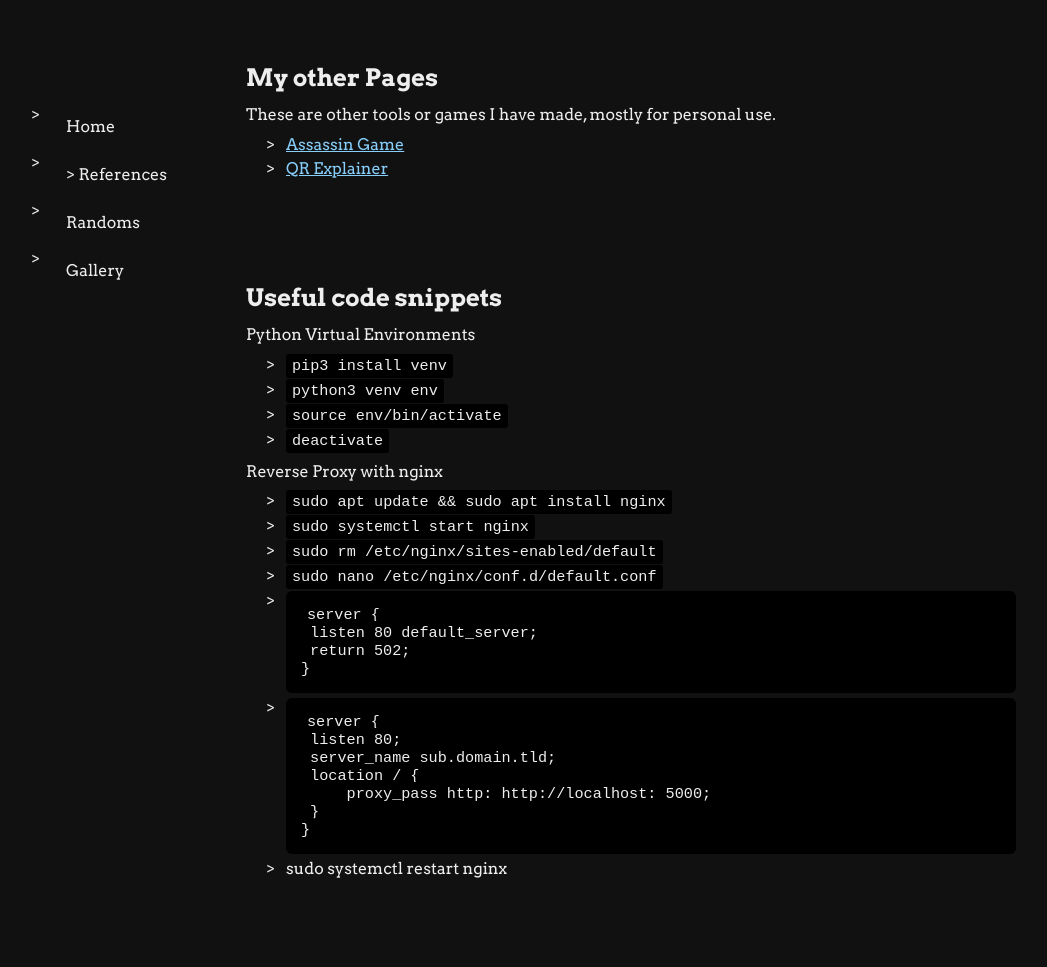
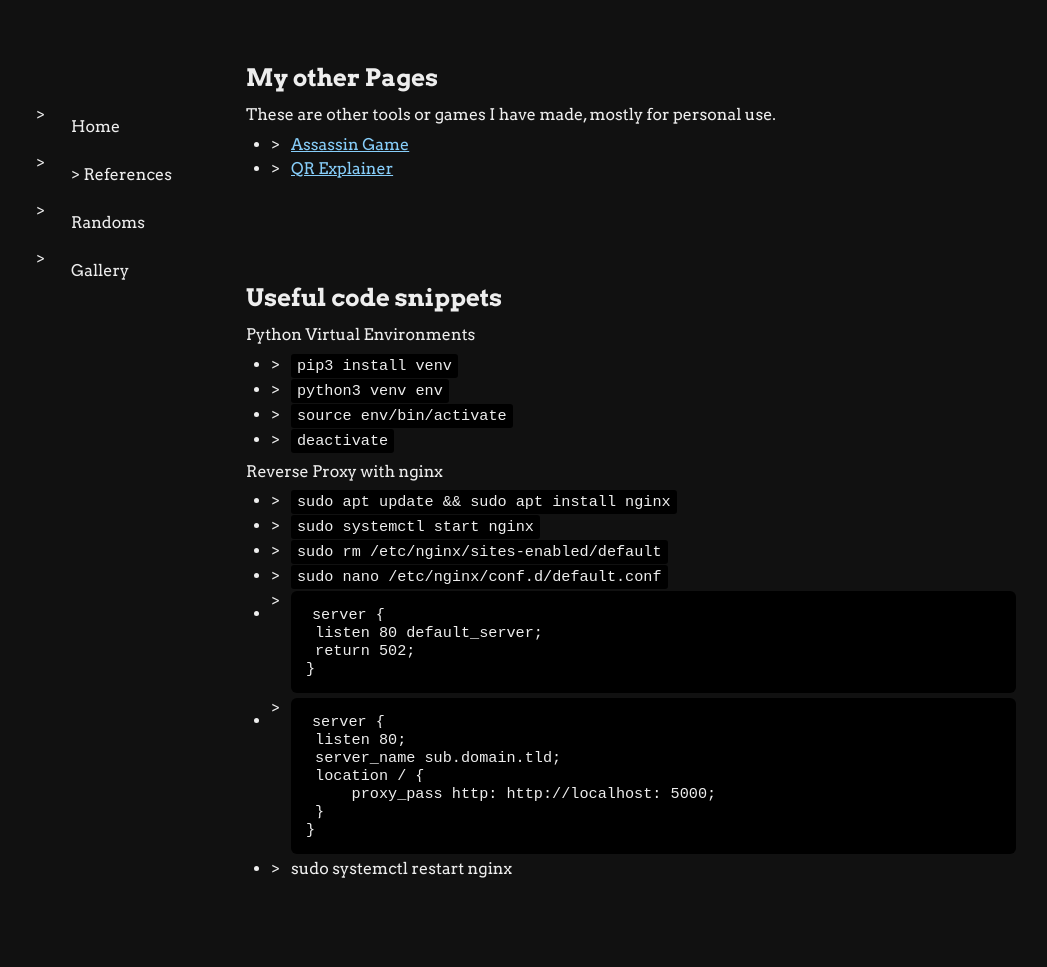
Before and after one commit to a-842/website, a Flask app: page /references in a window 1280 px wide. Shown: the part 202-1169 px from the top of the page, without its empty margins (9-1056 px from the left). Run offline with Flask 3, Linux system fonts and the light colour scheme; some libraries are stand-ins or nearby versions.

Commit message:
Revert "fix list?"
This reverts commit d1b506e57d5110b51f4ddfa088af6cb967a37c5c.

```diff
--- a/static/style.css
+++ b/static/style.css
@@ -128,14 +128,12 @@ tr:nth-child(even) {
 
 /* Lists */
 ul, ol {
-    margin-left: 20px;
-    padding-left: 0;
+    margin-left: 25px;
 }
 
 ul li {
     position: relative;
-    padding-left: 20px; /* Space for the ">" marker */
-    list-style: none;
+    padding-left: 20px;
 }
 
 ul li:before {
@@ -147,7 +145,6 @@ ul li:before {
 li {
     margin: 5px 0;
 }
-
 
 /* Links */
 a {
```
